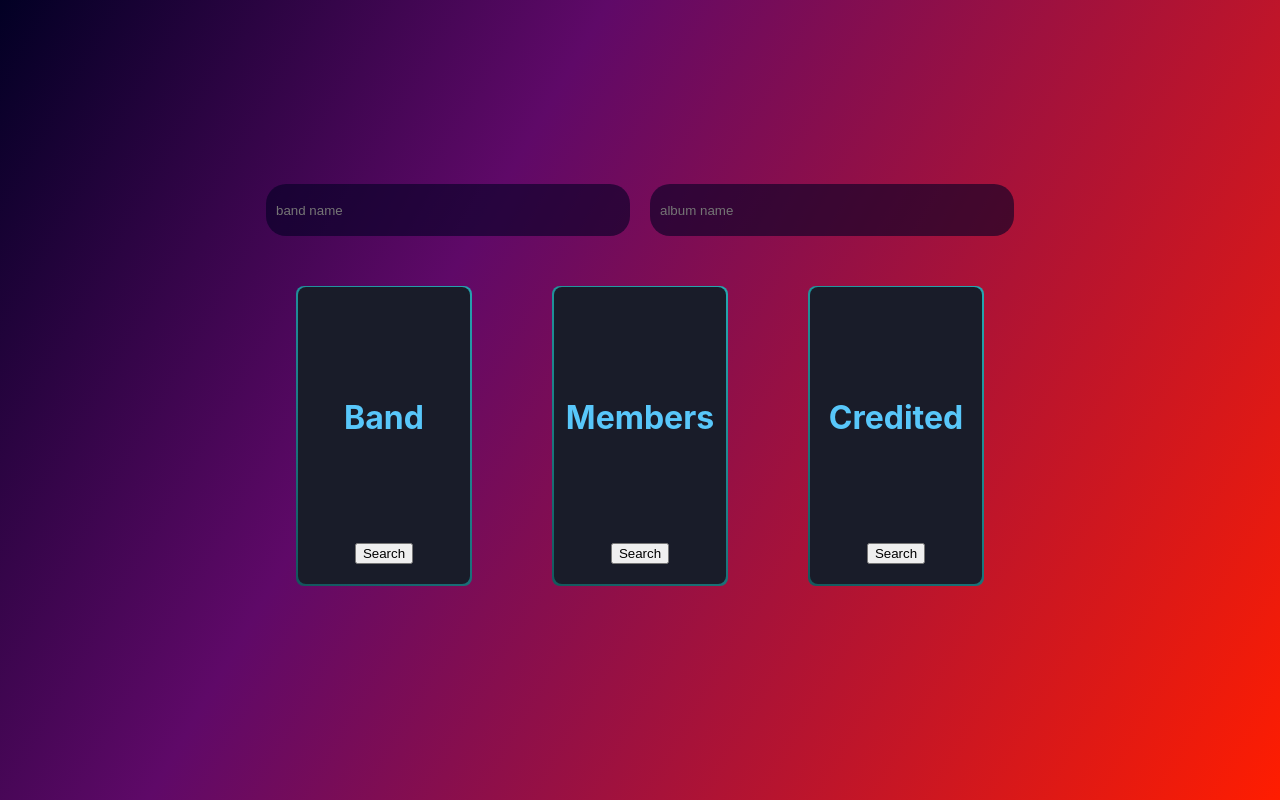
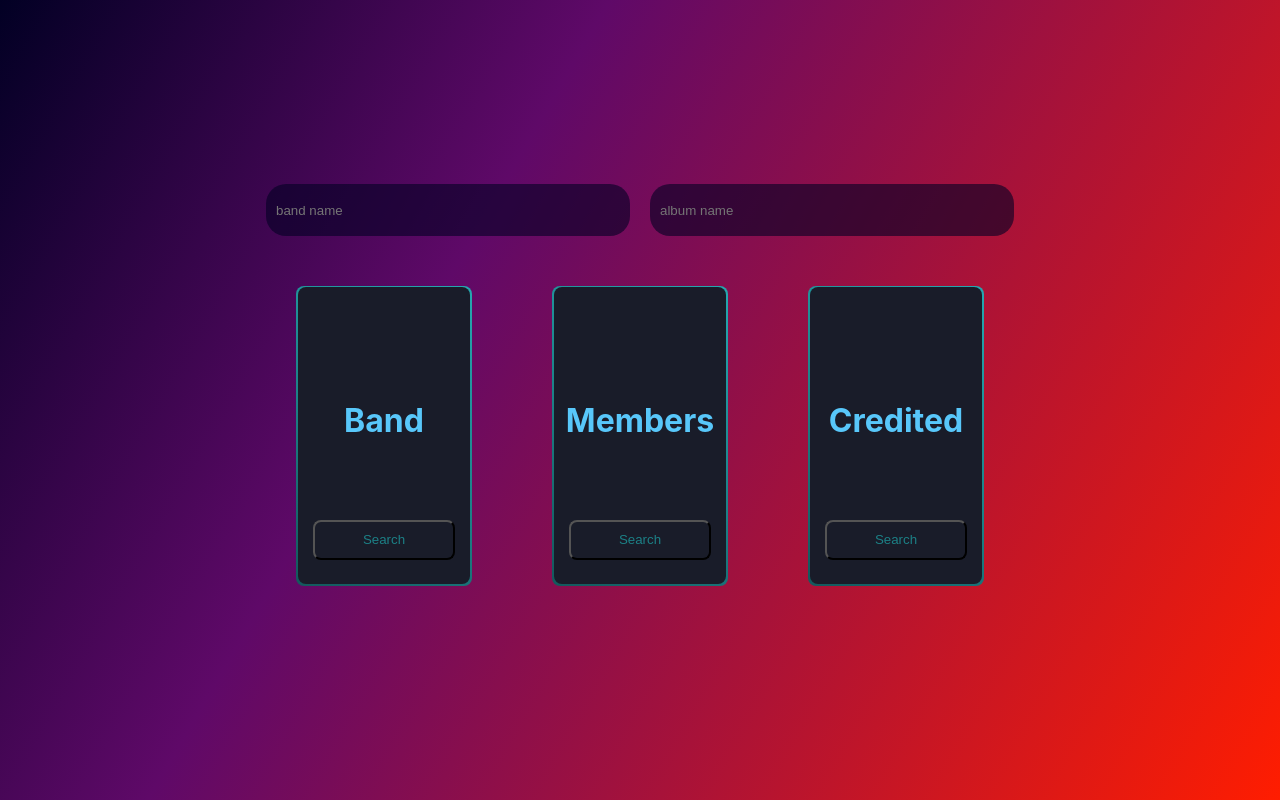
Before and after one commit to EricLusk-Jopson/vinylPeriphery, a React (Create React App) app: page / in a window 1280 px wide. Built offline with nearby package versions, Linux system fonts and the light colour scheme.

Commit message:
hover behaviour on cards

```diff
--- a/src/App.js
+++ b/src/App.js
@@ -118,7 +118,7 @@ function App() {
           <SearchCard
             title="Band"
             text="Returns a collection of all known releases associated with the band/artist. This is the fastest available search and typically yields the smallest set of results."
-            color={"#1c7c86"}
+            color={"rgb(28, 128, 134)"}
           ></SearchCard>
           <SearchCard
             title="Members"
@@ -132,6 +132,7 @@ function App() {
           ></SearchCard>
         </ItemGroup>
       </ContentWindow>
+
       <div style={{ display: "none" }}>
         <form>
           <input
--- a/src/components/SearchCard.jsx
+++ b/src/components/SearchCard.jsx
@@ -5,10 +5,15 @@ export const SearchCard = ({ title, text, color }) => {
   return (
     <BorderCard color={color}>
       <StyledSearchCard color={color}>
-        <h1>{title}</h1>
-        {text.split(". ").map((sentence) => {
-          return <p>{sentence}</p>;
-        })}
+        <div className="title">
+          <h1>{title}</h1>
+        </div>
+        <div className="body">
+          {text.split(". ").map((sentence) => {
+            return <p>{sentence}</p>;
+          })}
+        </div>
+
         <button>Search</button>
       </StyledSearchCard>
     </BorderCard>
--- a/src/components/styles/SearchCard.styled.js
+++ b/src/components/styles/SearchCard.styled.js
@@ -44,29 +44,63 @@ export const StyledSearchCard = styled.div`
   justify-content: flex-end;
   align-items: center;
   text-align: center;
-  display: flex;
-  flex-direction: column;
+  display: grid;
+  grid-template-columns: 100%;
+  grid-template-rows: 20% 50% 30%;
   font-size: 1em;
   cursor: pointer;
-  color: rgb(88 199 250);
+
+  .title-hover {
+    grid-area: 1 / 1 / span 1 / span 1;
+    opacity: 0;
+    transition: 1s;
+  }
+
+  .title {
+    grid-area: 2 / 1 / span 1 / span 1;
+    transition: 1s;
+  }
+
+  &:hover .title {
+    opacity: 0;
+  }
+
+  &:hover .title-hover {
+    opacity: 1;
+  }
+
+  .body {
+    grid-area: 2 / 1 / span 1 / span 1;
+  }
+
+  &:hover p {
+    color: rgb(88, 199, 250, 1);
+  }
 
   p {
-    display: none;
+    font-size: 0.8rem;
+    color: rgb(88, 199, 250, 0);
+    transition: 1s;
   }
 
   h1 {
-    margin-bottom: 50%;
+    color: rgb(88, 199, 250, 1);
+    transition: 0.3s;
   }
 
   button {
+    grid-area: 3 / 1 / span 1 / span 1;
     margin: 20px 5px;
+    color: ${(props) => props.color};
+    background: none;
+    height: 40px;
+    border-radius: 8px;
+    margin: 0px 15px;
+    transition: 0.3s;
   }
 
-  &:hover p {
-    display: inline;
-  }
-
-  &:hover h1 {
-    display: none;
+  button:hover {
+    background: ${(props) => props.color};
+    color: #fff;
   }
 `;
```
